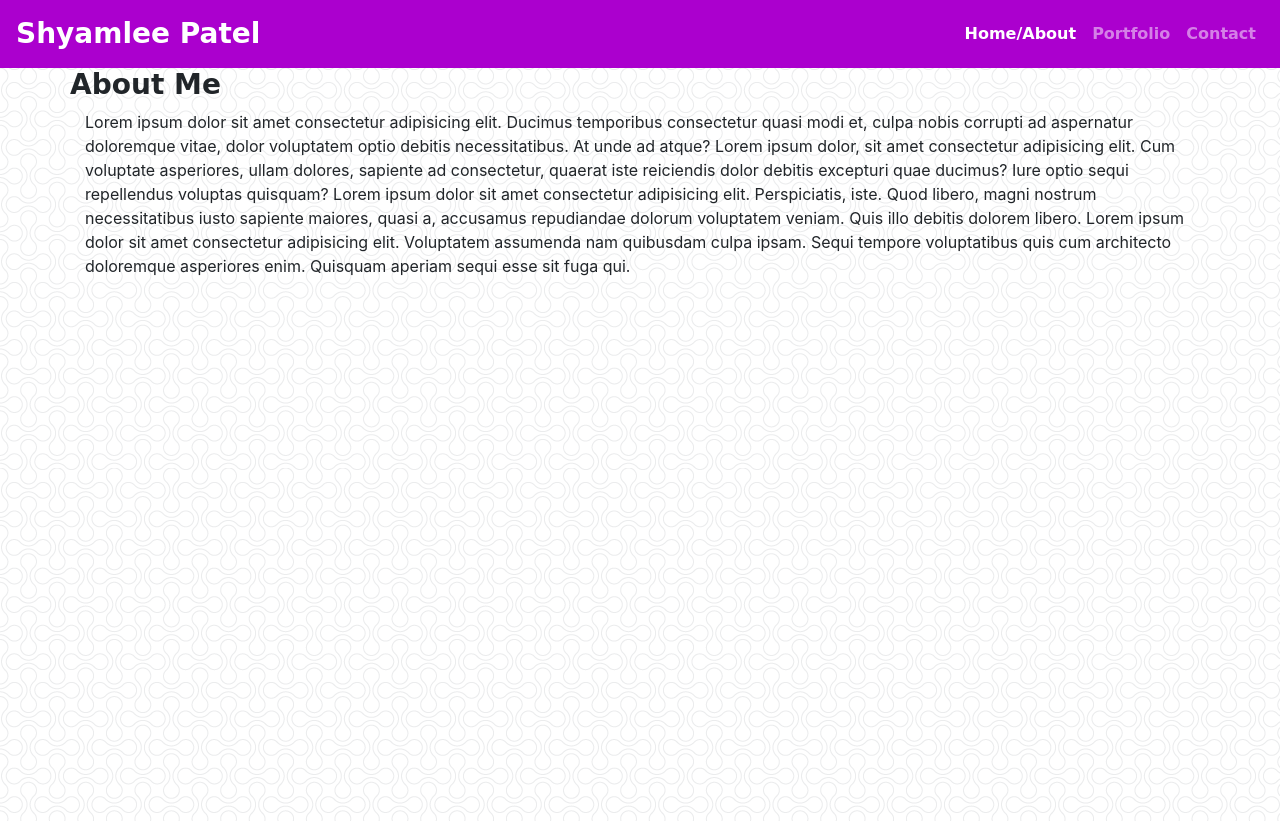
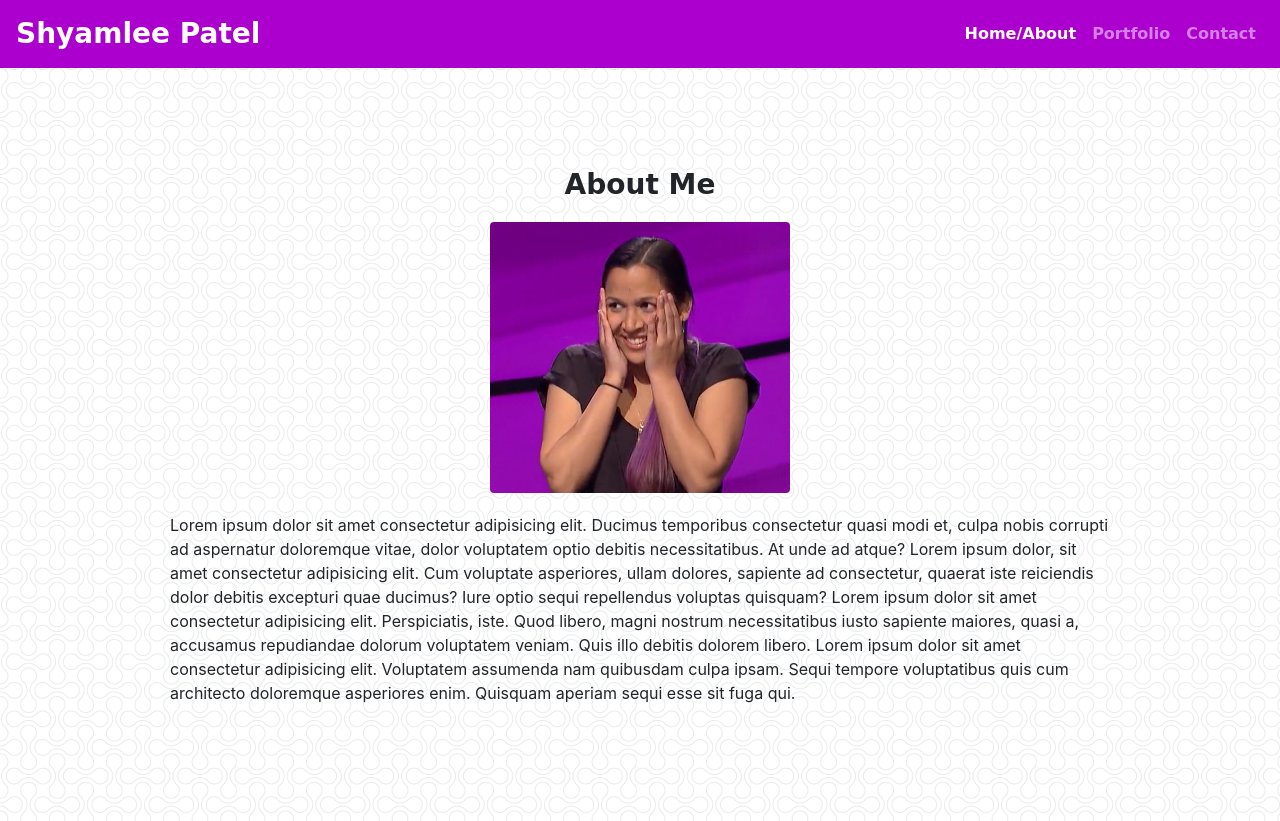
Before and after one commit to shyamleep/homework-two, a plain HTML site: page 01 index.html in a window 1280 px wide. Before the commit the page ends 800 px from the top, so only its background shows below. Drawn offline with nearby package versions, Linux system fonts and the light colour scheme; a web font is replaced by a local one.

Commit message:
about me layout complete

```diff
--- a/01 index.html
+++ b/01 index.html
@@ -14,7 +14,7 @@
     <link href="https://fonts.googleapis.com/css2?family=Delius&display=swap" rel="stylesheet">
 
     <!-- CSS Stylesheet -->
-    <link rel="stylesheet" href="styles.css">
+    <link rel="stylesheet" href="/assets/styles.css">
 
     <!-- Title -->
     <title>Shyamlee Patel</title>
@@ -25,7 +25,7 @@
     <!-- Navbar -->
     <header>
         <nav class="navbar navbar-expand-lg navbar-dark" style="background-color: #ab00ce;">
-            <a class="navbar-brand" id="navbar-title" href="/01 index.html">Shyamlee Patel</a>
+            <a class="navbar-brand header-title" href="/01 index.html">Shyamlee Patel</a>
             <button class="navbar-toggler" type="button" data-toggle="collapse" data-target="#navbarNavAltMarkup"
                 aria-controls="navbarNavAltMarkup" aria-expanded="false" aria-label="Toggle navigation">
                 <span class="navbar-toggler-icon"></span>
@@ -33,8 +33,8 @@
             <div class="collapse navbar-collapse flex-row-reverse" id="navbarNavAltMarkup">
                 <div class="navbar-nav">
                     <a class="nav-link active navbar-font" href="/01 index.html">Home/About <span class="sr-only">(current)</span></a>
-                    <a class="nav-link navbar-font" href="/02 portfolio.html">Portfolio</a>
-                    <a class="nav-link navbar-font" href="/03 contact.html">Contact</a>
+                    <a class="nav-link navbar-font" href="/assets/02 portfolio.html">Portfolio</a>
+                    <a class="nav-link navbar-font" href="/assets/03 contact.html">Contact</a>
                 </div>
             </div>
         </nav>
@@ -43,10 +43,9 @@
     <div class="bubble"></div>
 
     <div class="container-lg">
-        <div class="row">
-            <h1 id="navbar-title">About Me</h1>
-        </div>
-        <p>
+        <h1 class="header-title">About Me</h1>
+        <img src="/assets/Happy.png" class="img-fluid rounded mx-auto d-block img-max" alt="Shyamlee happy and surprised.">
+            <p>
             Lorem ipsum dolor sit amet consectetur adipisicing elit. Ducimus temporibus consectetur quasi modi et, culpa
             nobis corrupti ad aspernatur doloremque vitae, dolor voluptatem optio debitis necessitatibus. At unde ad
             atque? Lorem ipsum dolor, sit amet consectetur adipisicing elit. Cum voluptate asperiores, ullam dolores,
--- a/styles.css
+++ b/assets/styles.css
@@ -1,4 +1,4 @@
-#navbar-title {
+.header-title {
     font-family: 'Delius', cursive;
     font-weight: 900;
     font-size: 28px;
@@ -15,5 +15,26 @@
     height: 1000px;
     width: 100%;
     background-image: url('double-bubble-outline.png');
-    z-index: -1;
+    z-index: -15;
 }
+
+.img-max {
+    max-width: 300px;
+    width: 100%;
+    margin-top: 20px;
+}
+
+.container-lg {
+    display: block;
+    padding: 100px;
+    border: 10px;
+    border-color: #ab00ce;
+    justify-content: center;
+}
+
+h1 {
+    text-align: center;
+}
+p {
+    margin-top: 20px;
+}
```
Also changed, not shown: assets/02 portfolio.html (renamed from 02 portfolio.html), assets/03 contact.html (renamed from 03 contact.html), assets/Hair.JPG (added), assets/Happy.png (added), assets/I-not-make-this-mess.JPG (added), assets/Kings-Cross-Insta.JPG (added), assets/baby.JPG (added), assets/cinnamon-bun.JPG (added), assets/double-bubble-outline.png (renamed from double-bubble-outline.png), assets/urn.jpg (added), 5 other files.
